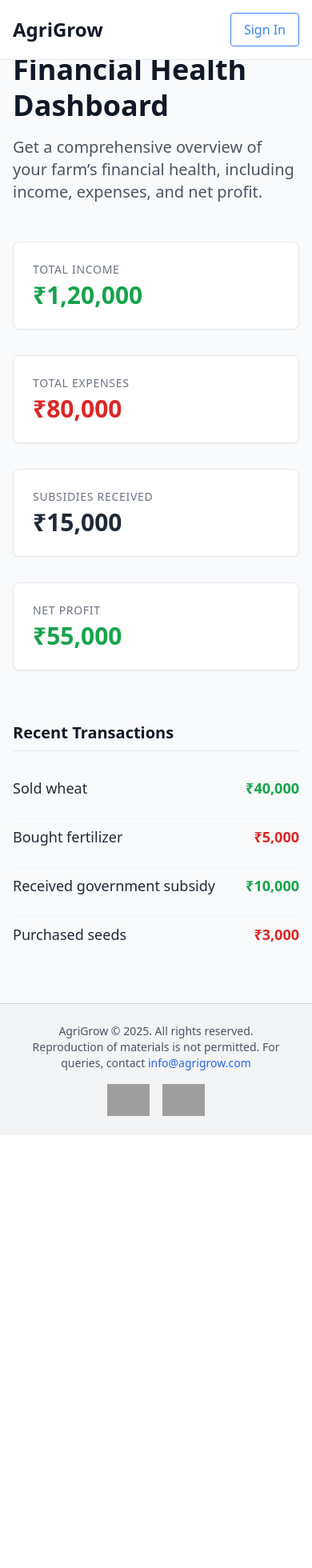
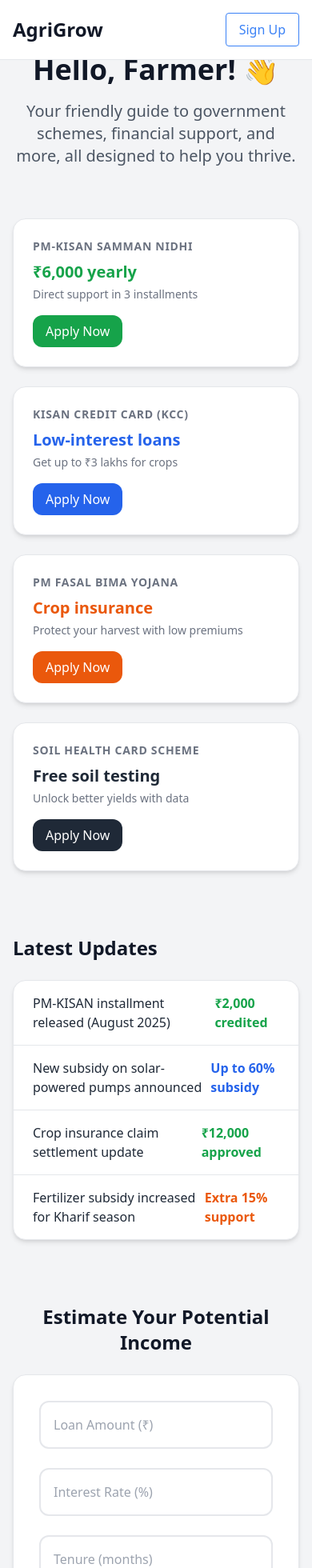
Before and after one commit to AdithyaKashyapMS-003/Hackathon, a React (Vite) app in the folder frontend/: page /dashboard in a window 390 px wide. Shown: the top 1960 px of the page at 80% size. Before the commit the page ends 1419 px from the top, so only its background shows below. Built offline with nearby package versions, Linux system fonts and the light colour scheme; no server answers; grey boxes are pictures that could not be loaded.

Commit message:
Implemented Financial dashboard which predicts the Income of the farmer based on the farmers info

```diff
--- a/frontend/src/components/Navbar.jsx
+++ b/frontend/src/components/Navbar.jsx
@@ -35,10 +35,10 @@ function Navbar() {
           {/* Show Sign In only if not signed in */}
           {!isSignedIn && (
             <Link
-              to="/signin"
+              to="/signup"
               className="py-2 px-4 border border-blue-500 rounded text-blue-500 font-medium hover:bg-blue-50 transition"
             >
-              Sign In
+              Sign Up
             </Link>
           )}
         </div>
--- a/frontend/src/pages/FarmerDashboard.jsx
+++ b/frontend/src/pages/FarmerDashboard.jsx
@@ -1,77 +1,262 @@
-import React from "react";
+import React, { useEffect, useState } from "react";
 
 function FarmerDashboard() {
+  const [cropTypes, setCropTypes] = useState([]);
+  const [form, setForm] = useState({
+    loanAmount: "",
+    interest: "",
+    tenure: "",
+    cropType: "",
+    landSize: "",
+    location: "",
+    expenses: "",
+  });
+  const [estimatedIncome, setEstimatedIncome] = useState(null);
+  const [message, setMessage] = useState("");
+
+  useEffect(() => {
+    // Fetch crop types from backend
+    fetch("http://localhost:3000/api/healthdashboard/crop-types")
+      .then((res) => res.json())
+      .then(setCropTypes)
+      .catch(console.error);
+  }, []);
+
+  const handleChange = (e) => {
+    setForm({ ...form, [e.target.name]: e.target.value });
+  };
+
+  const handleSubmit = async (e) => {
+    e.preventDefault();
+    setMessage("");
+    setEstimatedIncome(null);
+    try {
+      const res = await fetch(
+        "http://localhost:3000/api/healthdashboard/farmer-log",
+        {
+          method: "POST",
+          headers: { "Content-Type": "application/json" },
+          credentials: "include",
+          body: JSON.stringify({
+            ...form,
+            expenses: form.expenses
+              ? [{ description: "General", amount: Number(form.expenses) }]
+              : [],
+          }),
+        }
+      );
+      const data = await res.json();
+      if (res.ok) {
+        setEstimatedIncome(data.estimatedIncome);
+      } else {
+        setMessage(data.message || "Error calculating income.");
+      }
+    } catch {
+      setMessage("Network error.");
+    }
+  };
+
   return (
-    <div className="bg-gray-50 py-16 sm:py-24">
-      <div className="max-w-6xl mx-auto px-4 sm:px-6 lg:px-8">
-        <div className="mb-12">
-          <h1 className="text-4xl sm:text-5xl font-semibold text-gray-900 leading-tight">
-            Financial Health Dashboard
+    <div className="bg-gray-100 font-sans min-h-screen antialiased">
+      <div className="max-w-7xl mx-auto px-4 sm:px-6 lg:px-8 py-16">
+        {/* Header */}
+        <div className="text-center mb-16">
+          <h1 className="text-4xl sm:text-5xl font-extrabold text-gray-900 leading-tight">
+            Hello, Farmer! 👋
           </h1>
-          <p className="mt-4 text-xl text-gray-600 max-w-3xl">
-            Get a comprehensive overview of your farm’s financial health, including income, expenses, and net profit.
+          <p className="mt-4 text-xl text-gray-600 max-w-3xl mx-auto">
+            Your friendly guide to government schemes, financial support, and more, all designed to help you thrive.
           </p>
         </div>
 
-        {/* Financial Metrics */}
-        <div className="grid grid-cols-1 sm:grid-cols-2 lg:grid-cols-4 gap-8">
-          <div className="bg-white p-6 rounded-lg shadow-sm border border-gray-200">
-            <h2 className="text-sm text-gray-500 uppercase tracking-wider font-medium mb-1">
-              Total Income
+        {/* Key Schemes / Metrics */}
+       {/* Key Schemes / Metrics */}
+<div className="grid grid-cols-1 sm:grid-cols-2 lg:grid-cols-4 gap-6">
+  <div className="bg-white p-6 rounded-2xl shadow-md border border-gray-200 transform transition-transform duration-300 hover:scale-105">
+    <h2 className="text-sm text-gray-500 uppercase tracking-wider font-bold mb-2">
+      PM-KISAN Samman Nidhi
     </h2>
-            <p className="text-3xl font-bold text-green-600">
-              ₹1,20,000
-            </p>
+    <p className="text-xl font-bold text-green-600">₹6,000 yearly</p>
+    <p className="text-sm text-gray-500 mt-1">Direct support in 3 installments</p>
+    <a
+      href="https://pmkisan.gov.in/"
+      target="_blank"
+      rel="noopener noreferrer"
+      className="mt-4 inline-block text-white bg-green-600 px-4 py-2 rounded-xl hover:bg-green-700 transition"
+    >
+      Apply Now
+    </a>
   </div>
-          <div className="bg-white p-6 rounded-lg shadow-sm border border-gray-200">
-            <h2 className="text-sm text-gray-500 uppercase tracking-wider font-medium mb-1">
-              Total Expenses
+
+  <div className="bg-white p-6 rounded-2xl shadow-md border border-gray-200 transform transition-transform duration-300 hover:scale-105">
+    <h2 className="text-sm text-gray-500 uppercase tracking-wider font-bold mb-2">
+      Kisan Credit Card (KCC)
     </h2>
-            <p className="text-3xl font-bold text-red-600">
-              ₹80,000
-            </p>
+    <p className="text-xl font-bold text-blue-600">Low-interest loans</p>
+    <p className="text-sm text-gray-500 mt-1">Get up to ₹3 lakhs for crops</p>
+    <a
+      href="https://www.kisancreditcard.com/"
+      target="_blank"
+      rel="noopener noreferrer"
+      className="mt-4 inline-block text-white bg-blue-600 px-4 py-2 rounded-xl hover:bg-blue-700 transition"
+    >
+      Apply Now
+    </a>
   </div>
-          <div className="bg-white p-6 rounded-lg shadow-sm border border-gray-200">
-            <h2 className="text-sm text-gray-500 uppercase tracking-wider font-medium mb-1">
-              Subsidies Received
+
+  <div className="bg-white p-6 rounded-2xl shadow-md border border-gray-200 transform transition-transform duration-300 hover:scale-105">
+    <h2 className="text-sm text-gray-500 uppercase tracking-wider font-bold mb-2">
+      PM Fasal Bima Yojana
     </h2>
-            <p className="text-3xl font-bold text-gray-800">
-              ₹15,000
-            </p>
+    <p className="text-xl font-bold text-orange-600">Crop insurance</p>
+    <p className="text-sm text-gray-500 mt-1">Protect your harvest with low premiums</p>
+    <a
+      href="https://pmfby.gov.in/"
+      target="_blank"
+      rel="noopener noreferrer"
+      className="mt-4 inline-block text-white bg-orange-600 px-4 py-2 rounded-xl hover:bg-orange-700 transition"
+    >
+      Apply Now
+    </a>
   </div>
-          <div className="bg-white p-6 rounded-lg shadow-sm border border-gray-200">
-            <h2 className="text-sm text-gray-500 uppercase tracking-wider font-medium mb-1">
-              Net Profit
+
+  <div className="bg-white p-6 rounded-2xl shadow-md border border-gray-200 transform transition-transform duration-300 hover:scale-105">
+    <h2 className="text-sm text-gray-500 uppercase tracking-wider font-bold mb-2">
+      Soil Health Card Scheme
     </h2>
-            <p className="text-3xl font-bold text-green-600">
-              ₹55,000
-            </p>
+    <p className="text-xl font-bold text-gray-800">Free soil testing</p>
+    <p className="text-sm text-gray-500 mt-1">Unlock better yields with data</p>
+    <a
+      href="https://soilhealth.dac.gov.in/"
+      target="_blank"
+      rel="noopener noreferrer"
+      className="mt-4 inline-block text-white bg-gray-800 px-4 py-2 rounded-xl hover:bg-gray-900 transition"
+    >
+      Apply Now
+    </a>
   </div>
 </div>
 
-        {/* Recent Transactions Section */}
-        <div className="mt-16">
-          <h2 className="text-xl font-semibold text-gray-900 mb-6 border-b border-gray-200 pb-2">
-            Recent Transactions
+
+        {/* Recent Updates Section */}
+        <div className="mt-20">
+          <h2 className="text-2xl font-bold text-gray-900 mb-6">
+            Latest Updates
           </h2>
-          <ul className="space-y-4 text-lg text-gray-800">
-            <li className="flex justify-between items-center py-2">
-              <span>Sold wheat</span>
-              <span className="font-semibold text-green-600">₹40,000</span>
+          <div className="bg-white rounded-2xl shadow-md overflow-hidden border border-gray-200">
+            <ul className="divide-y divide-gray-200">
+              <li className="flex justify-between items-center py-4 px-6 text-gray-800">
+                <span className="font-medium">PM-KISAN installment released (August 2025)</span>
+                <span className="font-bold text-green-600">₹2,000 credited</span>
               </li>
-            <li className="flex justify-between items-center py-2 border-t border-gray-100">
-              <span>Bought fertilizer</span>
-              <span className="font-semibold text-red-600">₹5,000</span>
+              <li className="flex justify-between items-center py-4 px-6 text-gray-800">
+                <span className="font-medium">New subsidy on solar-powered pumps announced</span>
+                <span className="font-bold text-blue-600">Up to 60% subsidy</span>
               </li>
-            <li className="flex justify-between items-center py-2 border-t border-gray-100">
-              <span>Received government subsidy</span>
-              <span className="font-semibold text-green-600">₹10,000</span>
+              <li className="flex justify-between items-center py-4 px-6 text-gray-800">
+                <span className="font-medium">Crop insurance claim settlement update</span>
+                <span className="font-bold text-green-600">₹12,000 approved</span>
               </li>
-            <li className="flex justify-between items-center py-2 border-t border-gray-100">
-              <span>Purchased seeds</span>
-              <span className="font-semibold text-red-600">₹3,000</span>
+              <li className="flex justify-between items-center py-4 px-6 text-gray-800">
+                <span className="font-medium">Fertilizer subsidy increased for Kharif season</span>
+                <span className="font-bold text-orange-600">Extra 15% support</span>
               </li>
             </ul>
+          </div>
+        </div>
+
+        {/* Estimate Income Form */}
+        <div className="mt-20">
+          <h2 className="text-2xl font-bold text-gray-900 mb-6 text-center">
+            Estimate Your Potential Income
+          </h2>
+          <div className="max-w-xl mx-auto p-8 bg-white rounded-2xl shadow-md border border-gray-200">
+            <form onSubmit={handleSubmit} className="space-y-6">
+              <input
+                type="number"
+                name="loanAmount"
+                placeholder="Loan Amount (₹)"
+                className="w-full border-2 border-gray-200 p-4 rounded-xl focus:outline-none focus:border-blue-500 transition"
+                value={form.loanAmount}
+                onChange={handleChange}
+                required
+              />
+              <input
+                type="number"
+                name="interest"
+                placeholder="Interest Rate (%)"
+                className="w-full border-2 border-gray-200 p-4 rounded-xl focus:outline-none focus:border-blue-500 transition"
+                value={form.interest}
+                onChange={handleChange}
+                required
+              />
+              <input
+                type="number"
+                name="tenure"
+                placeholder="Tenure (months)"
+                className="w-full border-2 border-gray-200 p-4 rounded-xl focus:outline-none focus:border-blue-500 transition"
+                value={form.tenure}
+                onChange={handleChange}
+                required
+              />
+              <select
+                name="cropType"
+                className="w-full border-2 border-gray-200 p-4 rounded-xl focus:outline-none focus:border-blue-500 transition"
+                value={form.cropType}
+                onChange={handleChange}
+                required
+              >
+                <option value="">Select Crop Type</option>
+                {cropTypes.map((crop) => (
+                  <option key={crop} value={crop}>
+                    {crop}
+                  </option>
+                ))}
+              </select>
+              <input
+                type="number"
+                name="landSize"
+                placeholder="Land Size (acres)"
+                className="w-full border-2 border-gray-200 p-4 rounded-xl focus:outline-none focus:border-blue-500 transition"
+                value={form.landSize}
+                onChange={handleChange}
+                required
+              />
+              <input
+                type="text"
+                name="location"
+                placeholder="Location"
+                className="w-full border-2 border-gray-200 p-4 rounded-xl focus:outline-none focus:border-blue-500 transition"
+                value={form.location}
+                onChange={handleChange}
+                required
+              />
+              <input
+                type="number"
+                name="expenses"
+                placeholder="Total Expenses (optional)"
+                className="w-full border-2 border-gray-200 p-4 rounded-xl focus:outline-none focus:border-blue-500 transition"
+                value={form.expenses}
+                onChange={handleChange}
+              />
+              <button
+                type="submit"
+                className="w-full bg-blue-500 text-white font-bold py-4 rounded-xl shadow-md hover:bg-blue-600 transition transform duration-300 hover:scale-105"
+              >
+                Estimate Income
+              </button>
+            </form>
+            {estimatedIncome !== null && (
+              <div className="mt-8 p-4 bg-green-50 rounded-xl text-center">
+                <p className="text-xl text-green-700 font-bold">
+                  Estimated Income: ₹{estimatedIncome}
+                </p>
+              </div>
+            )}
+            {message && (
+              <div className="mt-4 p-4 text-red-600 text-center">{message}</div>
+            )}
+          </div>
         </div>
       </div>
     </div>
```
Also changed, not shown: frontend/src/pages/Community.jsx (+64 -10 lines), 1 other file (tests, documents, lock files or other folders). Lines whose indentation alone changed are shown as unchanged.
